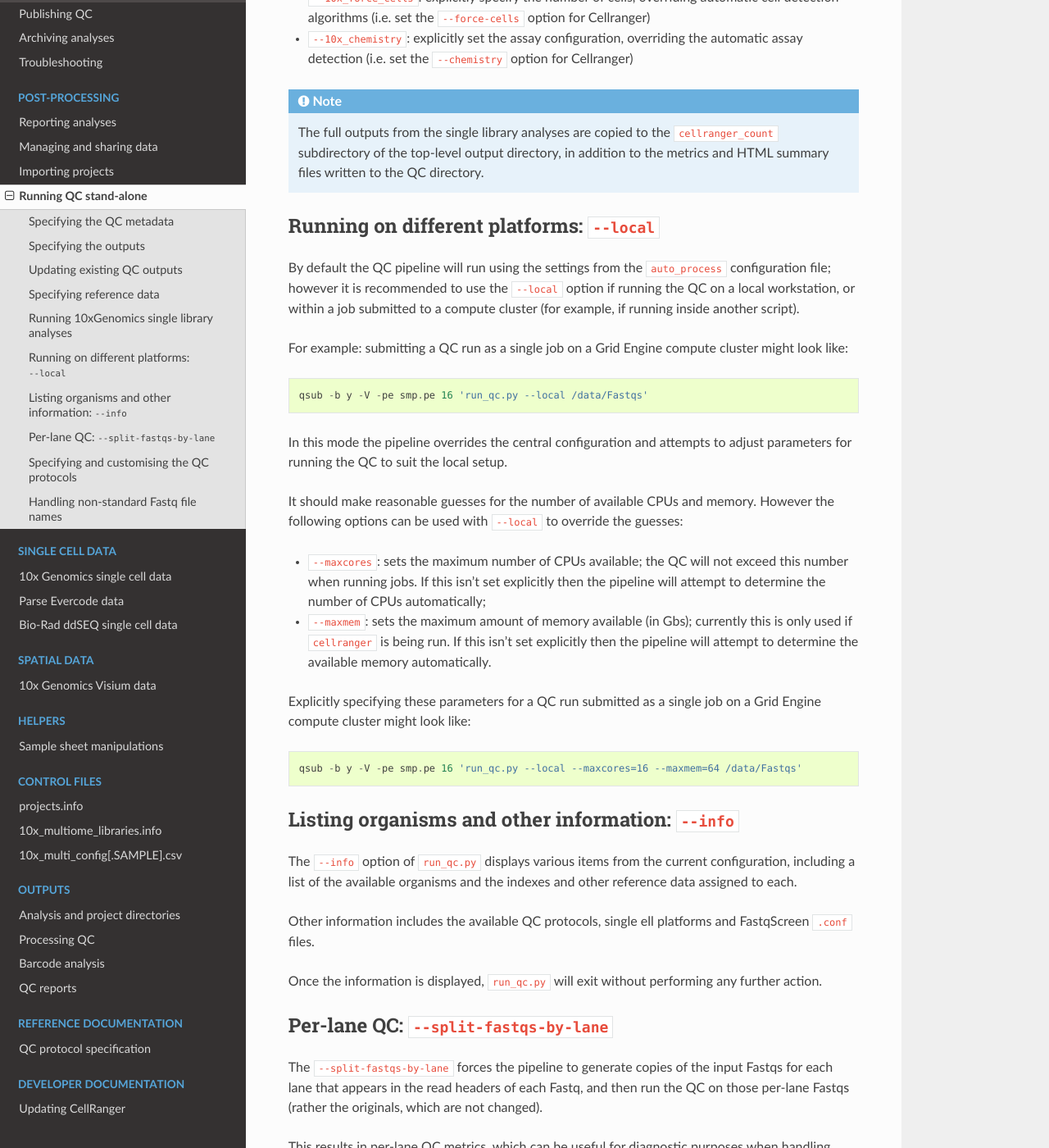
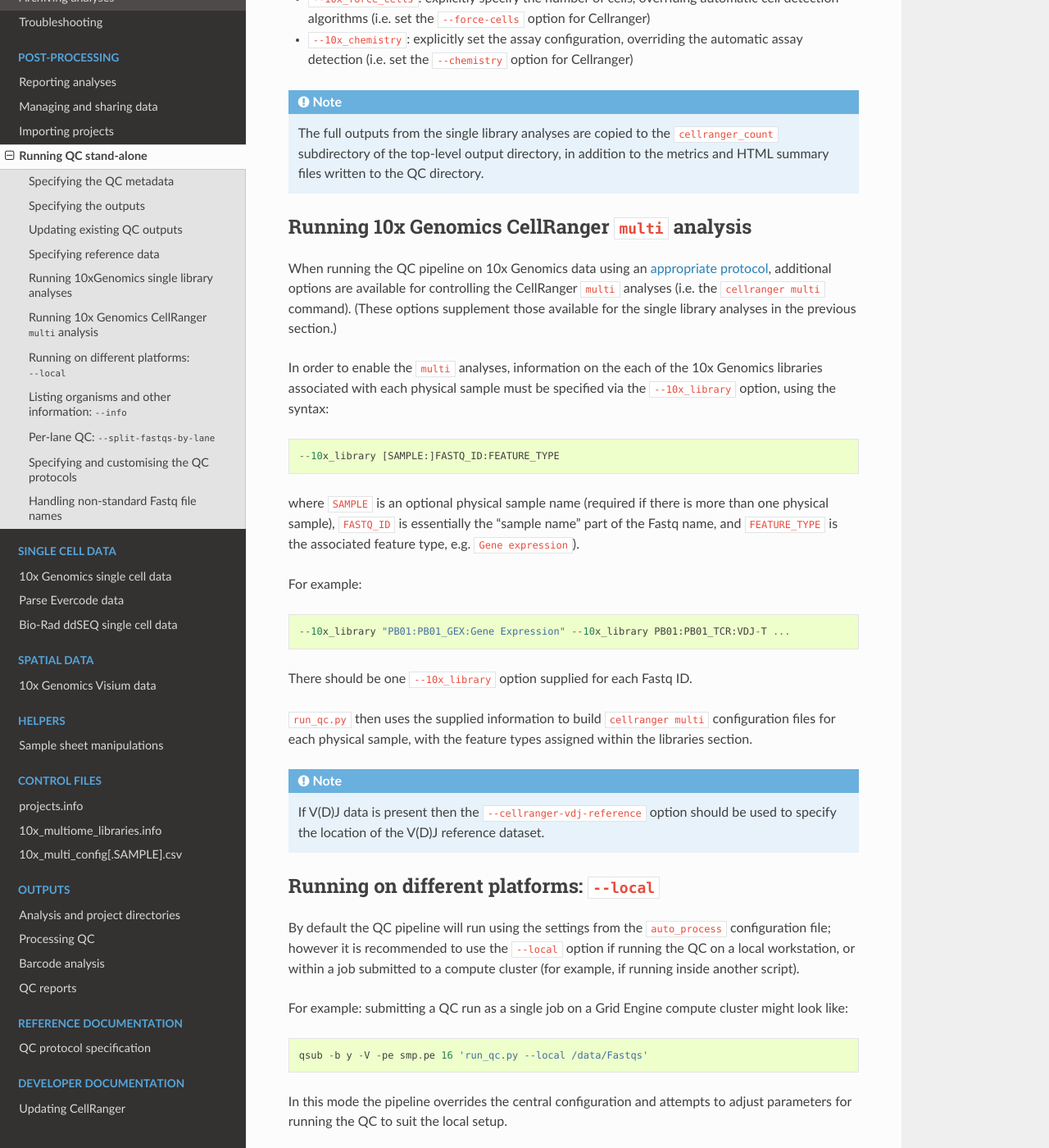
Before and after one commit to fls-bioinformatics-core/auto_process_ngs, a Sphinx documentation site: the page built from docs/source/using/run_qc_standalone.rst, in a window 1280 px wide and 1400 px high, scrolled down 2735 px. Shown: the whole window at 82% size. Built offline with Sphinx 7.4.7 and the Read the Docs theme 3.1.0, drawn with Linux system fonts in a browser that asks for light colours; pages that are not in the unit, such as notebooks, are missing from menus; some of the changed text lies outside the part shown.

Commit message:
Update 'run_qc.py' documentation for 'cellranger multi' analyses support.

```diff
--- a/docs/source/using/run_qc_standalone.rst
+++ b/docs/source/using/run_qc_standalone.rst
@@ -125,11 +125,11 @@ which are set in the configuration.
 Running 10xGenomics single library analyses
 -------------------------------------------
 
-When running the QC pipeline on 10xGenomics data using an
+When running the QC pipeline on 10x Genomics data using an
 :doc:`appropriate protocol <run_qc>`, additional options are
 available for controlling the single library analyses that
-are run using the `count` command of the appropriate
-10xGenomics software package.
+are run using the ``count`` command of the appropriate
+10x Genomics software package.
 
 The following options can be used to override the defaults
 defined in the configuration:
@@ -154,6 +154,51 @@ For single cell RNA-seq additional options are available:
    copied to the ``cellranger_count`` subdirectory of the
    top-level output directory, in addition to the metrics
    and HTML summary files written to the QC directory.
+
+Running 10x Genomics CellRanger ``multi`` analysis
+--------------------------------------------------
+
+When running the QC pipeline on 10x Genomics data using an
+:doc:`appropriate protocol <run_qc>`, additional options are
+available for controlling the CellRanger ``multi`` analyses
+(i.e. the ``cellranger multi`` command). (These options
+supplement those available for the single library analyses
+in the previous section.)
+
+In order to enable the ``multi`` analyses, information on the
+each of the 10x Genomics libraries associated with each physical
+sample must be specified via the ``--10x_library`` option,
+using the syntax:
+
+::
+
+   --10x_library [SAMPLE:]FASTQ_ID:FEATURE_TYPE
+
+where ``SAMPLE`` is an optional physical sample name (required
+if there is more than one physical sample), ``FASTQ_ID`` is
+essentially the "sample name" part of the Fastq name, and
+``FEATURE_TYPE`` is the associated feature type, e.g.
+``Gene expression``).
+
+For example:
+
+::
+
+   --10x_library "PB01:PB01_GEX:Gene Expression" --10x_library PB01:PB01_TCR:VDJ-T ...
+
+
+There should be one ``--10x_library`` option supplied for each
+Fastq ID.
+
+``run_qc.py`` then uses the supplied information to build
+``cellranger multi`` configuration files for each physical sample,
+with the feature types assigned within the libraries section.
+
+.. note::
+
+   If V(D)J data is present then the ``--cellranger-vdj-reference``
+   option should be used to specify the location of the V(D)J
+   reference dataset.
 
 Running on different platforms: ``--local``
 -------------------------------------------
```
